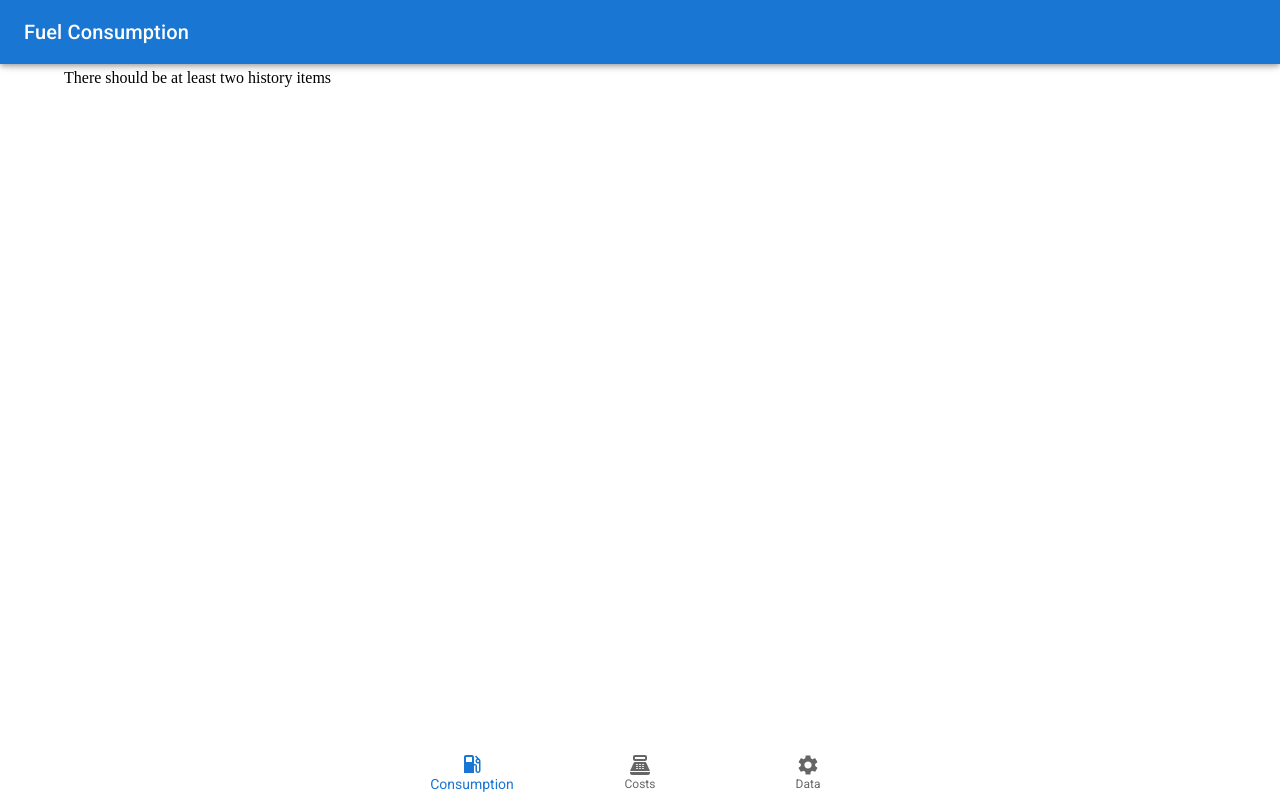
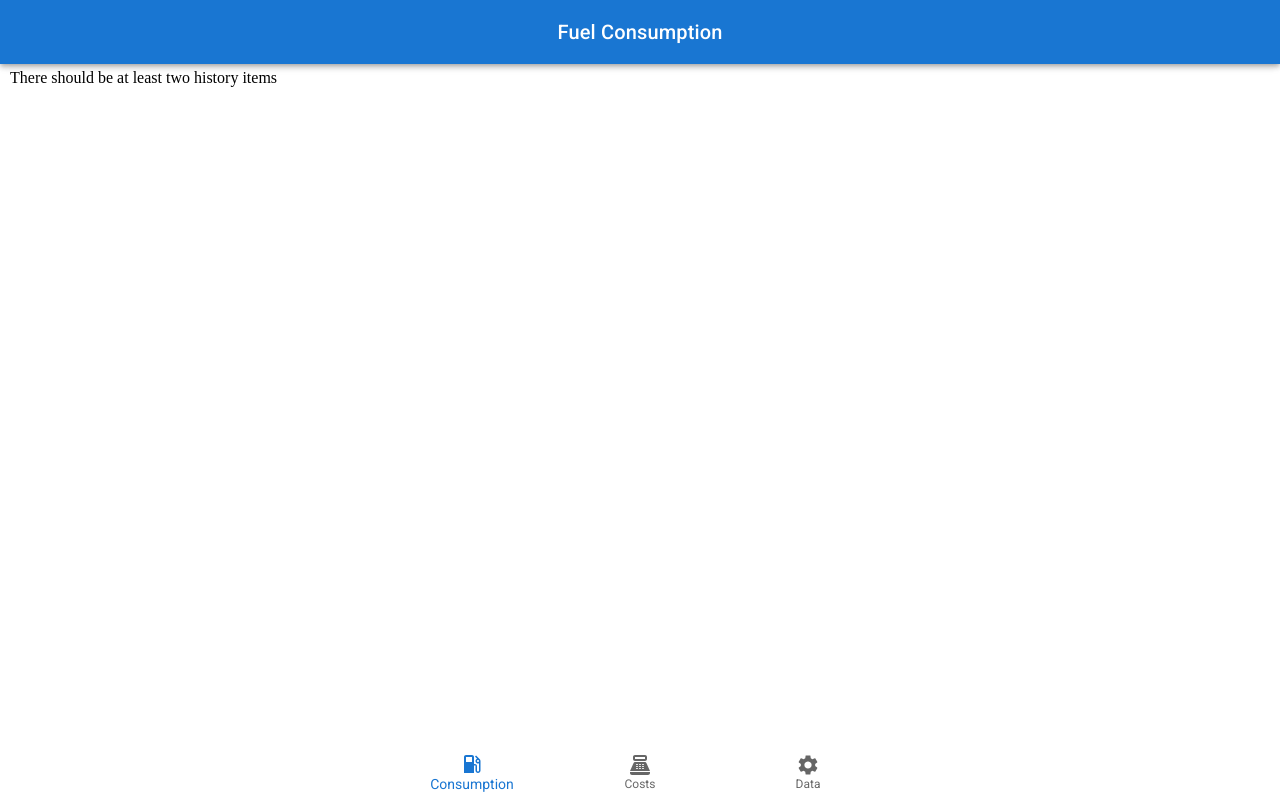
Before and after one commit to DejvTomas/fuel-consumtion, a React (Vite) app: page / in a window 1280 px wide. Built offline with nearby package versions, Linux system fonts and the light colour scheme; no server answers.

Commit message:
Update app layout, add base of cost page

```diff
--- a/src/app/Costs/costs.tsx
+++ b/src/app/Costs/costs.tsx
@@ -2,6 +2,13 @@ import { useMemo } from 'react';
 import { IItem } from '../structures/item';
 import { toFixed } from '../utils/toFixed';
 import { getSortItemsByNumberFnc } from '../utils/sort';
+import { Box, Grid, Stack } from '@mui/material';
+import { LocalGasStation, Speed, LegendToggle } from '@mui/icons-material';
+import { Chart } from '../components/chart';
+import { Counter } from '../components/counter';
+import { DataTable } from '../components/dataTable/dataTable';
+import { dateFormate } from '../utils/dateFormate';
+import { Units } from '../utils/units';
 
 export interface ICostsProps {
   items: IItem[];
@@ -13,7 +20,6 @@ interface IPricePerKilometer {
 }
 
 export function Costs({ items }: ICostsProps) {
-
   const totalPrice = useMemo<number>(() => {
     const total = items
       .map((item) => item.price * item.amount)
@@ -29,6 +35,15 @@ export function Costs({ items }: ICostsProps) {
     return totalPrice / kilometers;
   }, [items]);
 
+  const avgPricePerLiter = useMemo<number>(() => {
+    const totalAmount = items.reduce(
+      (previousValue, currentValue) => previousValue + currentValue.amount,
+      0
+    );
+
+    return totalPrice / totalAmount;
+  }, [items]);
+
   const pricesPerKilometer = useMemo<IPricePerKilometer[]>(() => {
     return items
       .sort(getSortItemsByNumberFnc('tachometer'))
@@ -40,19 +55,50 @@ export function Costs({ items }: ICostsProps) {
           };
         }
 
-        const kilometers = item.tachometer - array[index - 1].tachometer;
+        const periodKilometers = item.tachometer - array[index - 1].tachometer;
+        const periodPrice = array[index - 1].price;
 
         return {
           date: item.date,
-          price: (item.price * item.amount) / kilometers,
+          price: (periodPrice * item.amount) / periodKilometers,
         };
       })
       .slice(1);
-
-
   }, [items]);
 
+  // const avgConsumptionsPerDate = useMemo<IAVGConsumption[]>(() => {
+  //   return items
+  //     .sort(getSortItemsByNumberFnc('tachometer'))
+  //     .map((item, index, array) => {
+  //       if (index === 0) {
+  //         return {
+  //           date: item.date,
+  //           avgPriceForLastPeriod: 0,
+  //           totalAvgPricePerKilometer: 0,
+  //         };
+  //       }
+
+  //       const kilometersPeriod = item.tachometer - array[index - 1].tachometer;
+
+  //       const totalAmount =
+  //         array.slice(1, index).reduce((previous, current) => {
+  //           return previous + current.amount;
+  //         }, 0) + item.amount;
+
+  //       console.log(item.date, totalAmount, item.tachometer);
+
+  //       return {
+  //         date: item.date,
+  //         avgPriceForLastPeriod: (item.amount / kilometersPeriod) * 100,
+  //         totalAvgPricePerKilometer:
+  //           (totalAmount / (item.tachometer - initialTachometer)) * 100,
+  //       };
+  //     })
+  //     .slice(1);
+  // }, [items]);
+
   return (
+    <>
       <div>
         <div>Total Price: </div>
         <div>{toFixed(totalPrice)}</div>
@@ -70,5 +116,71 @@ export function Costs({ items }: ICostsProps) {
           })}
         </div>
       </div>
+      <div>
+        <Stack spacing={2}>
+          <Grid container spacing={2}>
+            <Grid item xs={12} md={4}>
+              <Counter
+                label="Total Price"
+                icon={<LocalGasStation fontSize="large" color="primary" />}
+              >
+                {toFixed(totalPrice, undefined)}
+              </Counter>
+            </Grid>
+            <Grid item xs={12} md={4}>
+              <Counter
+                label="Average Price"
+                icon={<Speed fontSize="large" color="primary" />}
+              >
+                {toFixed(pricePerKilometer, 2, 'Kč/KM')}
+              </Counter>
+            </Grid>
+            <Grid item xs={12} md={4}>
+              <Counter
+                label="Average Price per Liter"
+                icon={<Speed fontSize="large" color="primary" />}
+              >
+                {toFixed(avgPricePerLiter, 2, 'Kč/L')}
+              </Counter>
+            </Grid>
+          </Grid>
+
+          {/* <Box sx={{ border: 1, borderColor: 'divider', borderRadius: 2 }}>
+        <Chart
+          points={avgConsumptionsPerDate.map((a) => {
+            return {
+              label: dateFormate(a.date),
+              value: toFixed(a.avgConsumptionForLastPeriod),
+            };
+          })}
+          referenceValue={{
+            label: `AVG ${toFixed(avgConsumption)} ${Units.LPer100KM}`,
+            value: avgConsumption,
+          }}
+          height={300}
+        />
+      </Box> */}
+
+          <DataTable
+            columns={[
+              {
+                header: 'Date',
+                valueGetter: (item) => dateFormate(item.date),
+              },
+              {
+                header: 'Price per KM',
+                valueGetter: (item) => toFixed(item.price, 2),
+              },
+              // {
+              //   header: 'Total AVG Con.',
+              //   valueGetter: (item) =>
+              //     toFixed(item., 2, Units.LPer100KM),
+              // },
+            ]}
+            items={pricesPerKilometer.reverse()}
+          />
+        </Stack>
+      </div>
+    </>
   );
 }
--- a/src/app/app.module.scss
+++ b/src/app/app.module.scss
@@ -1,5 +1,24 @@
 /* Your styles goes here. */
 
+/* width */
+::-webkit-scrollbar {
+  width: 10px;
+}
+
+/* Track */
+::-webkit-scrollbar-track {
+  background: #f1f1f1;
+}
+
+/* Handle */
+::-webkit-scrollbar-thumb {
+  background: #888;
+}
+
+/* Handle on hover */
+::-webkit-scrollbar-thumb:hover {
+  background: #555;
+}
 .main-layout {
   display: flex;
   flex-direction: column;
@@ -10,7 +29,7 @@
   }
   &-content {
     height: 100%;
-    padding: 5px 0;
+    padding: 5px 10px;
     box-sizing: border-box;
     overflow: auto;
   }
--- a/src/app/app.tsx
+++ b/src/app/app.tsx
@@ -29,7 +29,6 @@ import {
 import { NewItemForm } from './components/addNewItemForm/addNewItemForm';
 import { DataTable } from './components/dataTable/dataTable';
 import { IItem } from './structures/item';
-import * as localStorage from './localStorage/localStorage';
 import * as API from 'src/api/api.service';
 import { Costs } from './Costs';
 import { toFixed } from './utils/toFixed';
@@ -64,11 +63,14 @@ export function App() {
   }, []);
 
   return (
-    <Container>
+    <Container
+      maxWidth="xl"
+      sx={{ paddingLeft: '0 !important', paddingRight: '0 !important' }}
+    >
       <div className={styles['main-layout']}>
         <div className={styles['main-layout-header']}>
           <AppBar component="nav">
-            <Toolbar>
+            <Toolbar sx={{ justifyContent: 'center' }}>
               <Typography variant="h6" component="div">
                 Fuel Consumption
               </Typography>
--- a/src/app/components/counter/counter.scss
+++ b/src/app/components/counter/counter.scss
@@ -3,4 +3,5 @@
     border-radius: 10px;
     border: 1px solid;
     text-align: center;
+    box-shadow: 0 0 5px 0px #00adff8c;
 }
```
Lines whose indentation alone changed are shown as unchanged.
